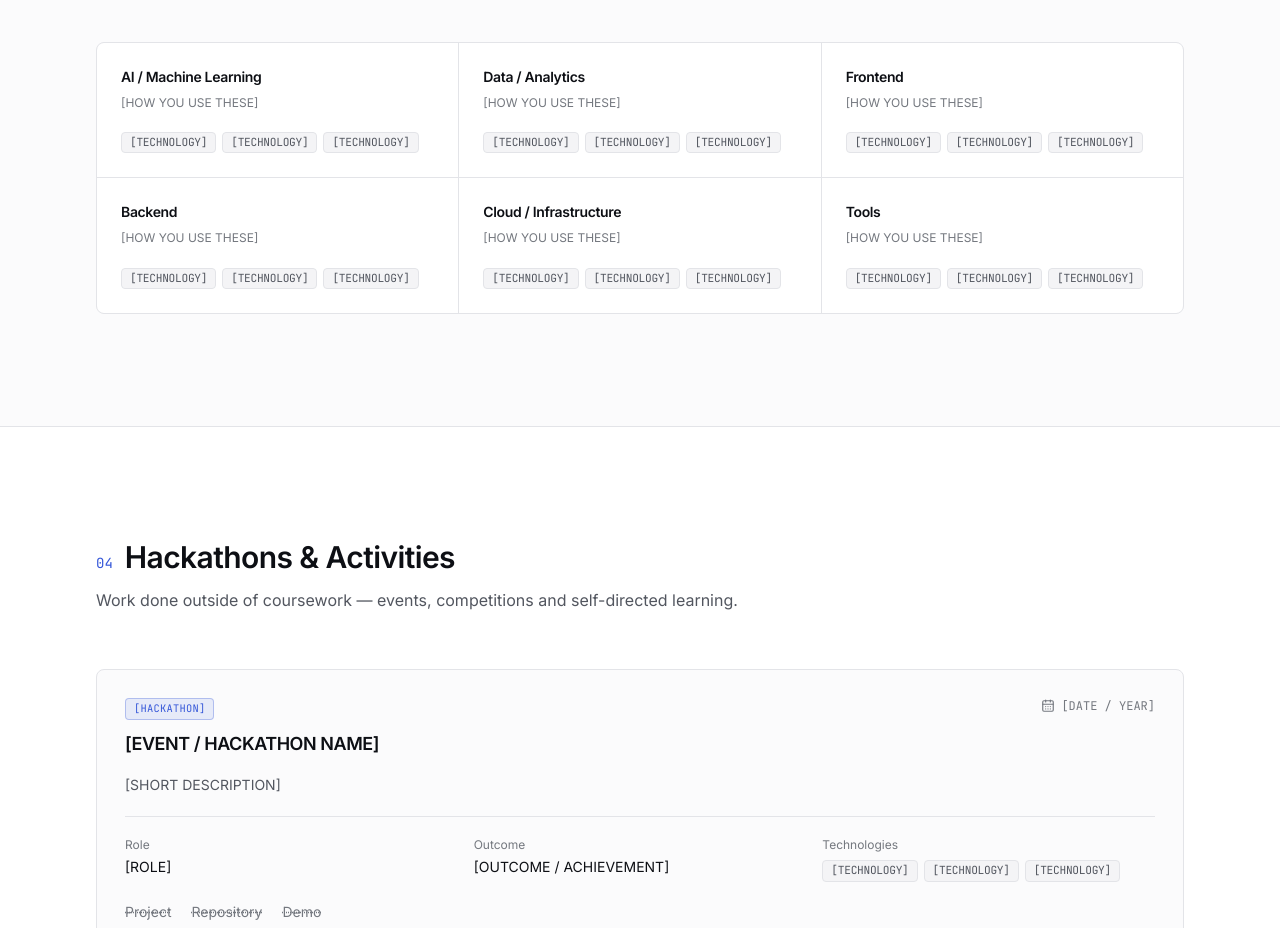
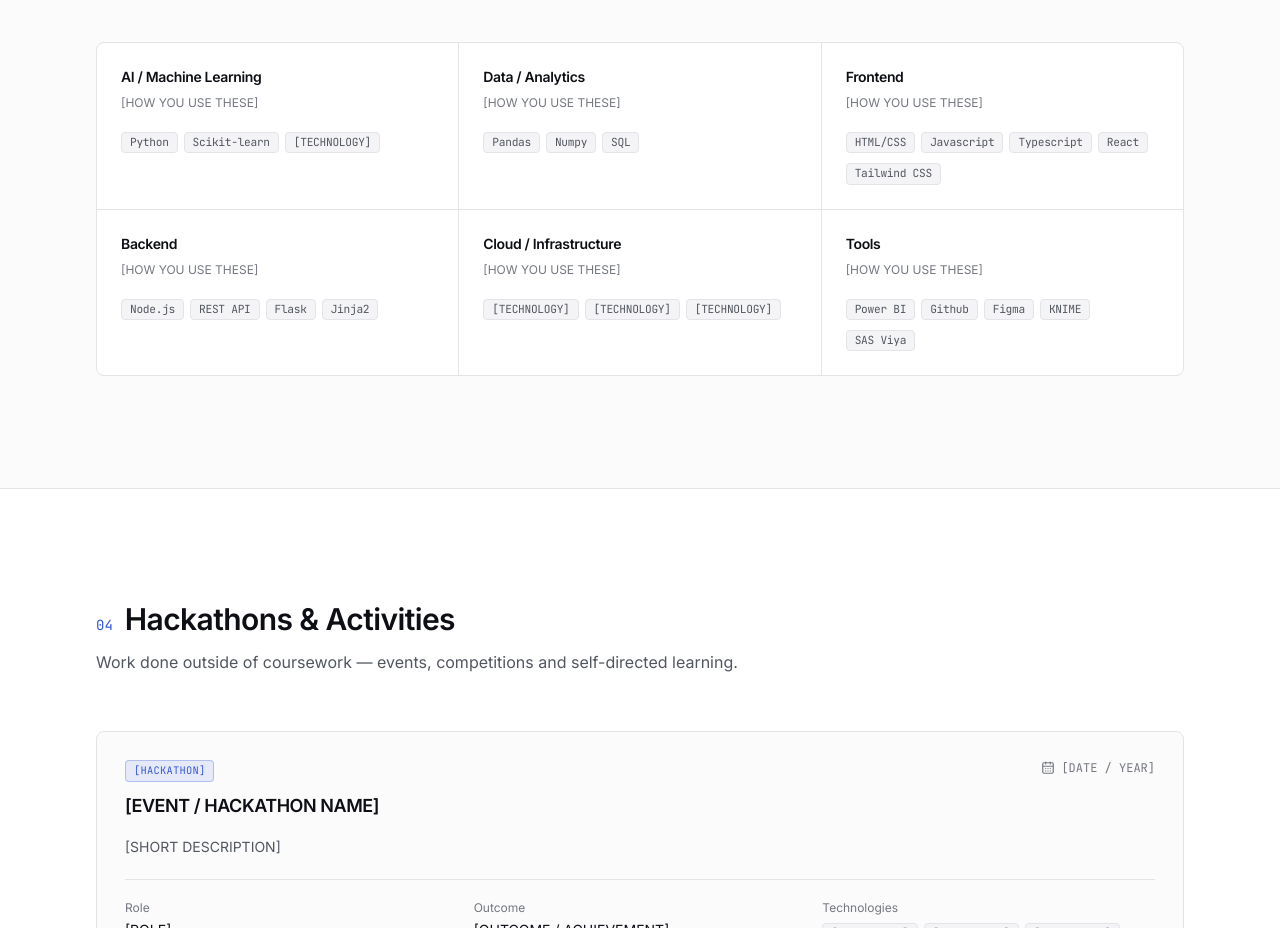
Before and after one commit to 1wanny/Portfolio, a React (Vite) app in the folder portfolio/: page / in a window 1280 px wide. Shown: the part 3280-4208 px from the top of the page. Built offline with nearby package versions, Linux system fonts and the light colour scheme.

Commit message:
update skills

```diff
--- a/portfolio/src/data/skills.ts
+++ b/portfolio/src/data/skills.ts
@@ -14,22 +14,22 @@ export const skillGroups: SkillGroup[] = [
   {
     category: 'AI / Machine Learning',
     note: '[HOW YOU USE THESE]',
-    items: ['[TECHNOLOGY]', '[TECHNOLOGY]', '[TECHNOLOGY]'],
+    items: ['Python', 'Scikit-learn', '[TECHNOLOGY]'],
   },
   {
     category: 'Data / Analytics',
     note: '[HOW YOU USE THESE]',
-    items: ['[TECHNOLOGY]', '[TECHNOLOGY]', '[TECHNOLOGY]'],
+    items: ['Pandas', 'Numpy', 'SQL'],
   },
   {
     category: 'Frontend',
     note: '[HOW YOU USE THESE]',
-    items: ['[TECHNOLOGY]', '[TECHNOLOGY]', '[TECHNOLOGY]'],
+    items: ['HTML/CSS', 'Javascript', 'Typescript', 'React', 'Tailwind CSS'],
   },
   {
     category: 'Backend',
     note: '[HOW YOU USE THESE]',
-    items: ['[TECHNOLOGY]', '[TECHNOLOGY]', '[TECHNOLOGY]'],
+    items: ['Node.js', 'REST API', 'Flask', 'Jinja2'],
   },
   {
     category: 'Cloud / Infrastructure',
@@ -39,6 +39,6 @@ export const skillGroups: SkillGroup[] = [
   {
     category: 'Tools',
     note: '[HOW YOU USE THESE]',
-    items: ['[TECHNOLOGY]', '[TECHNOLOGY]', '[TECHNOLOGY]'],
+    items: ['Power BI', 'Github', 'Figma', 'KNIME', 'SAS Viya'],
   },
 ]
```
